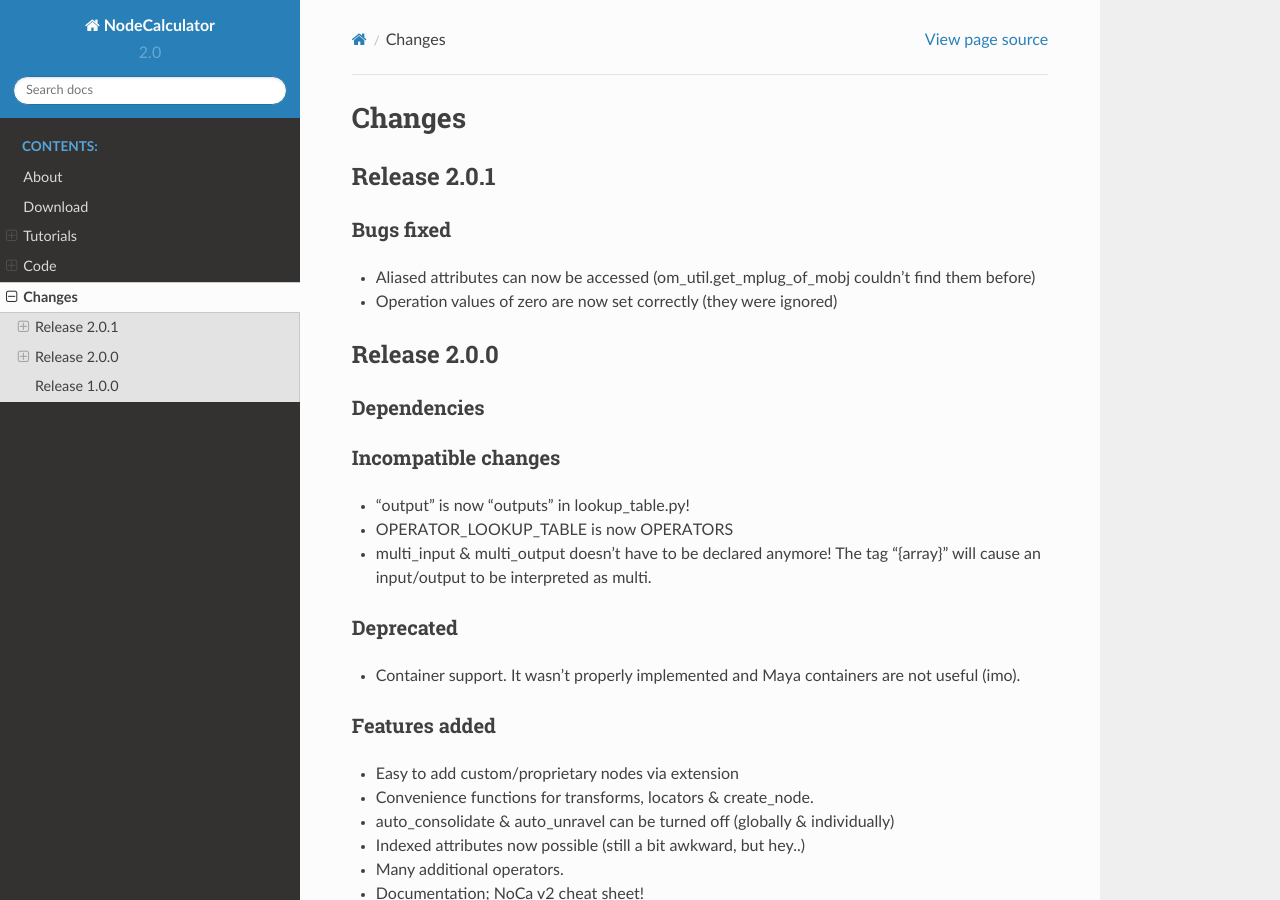
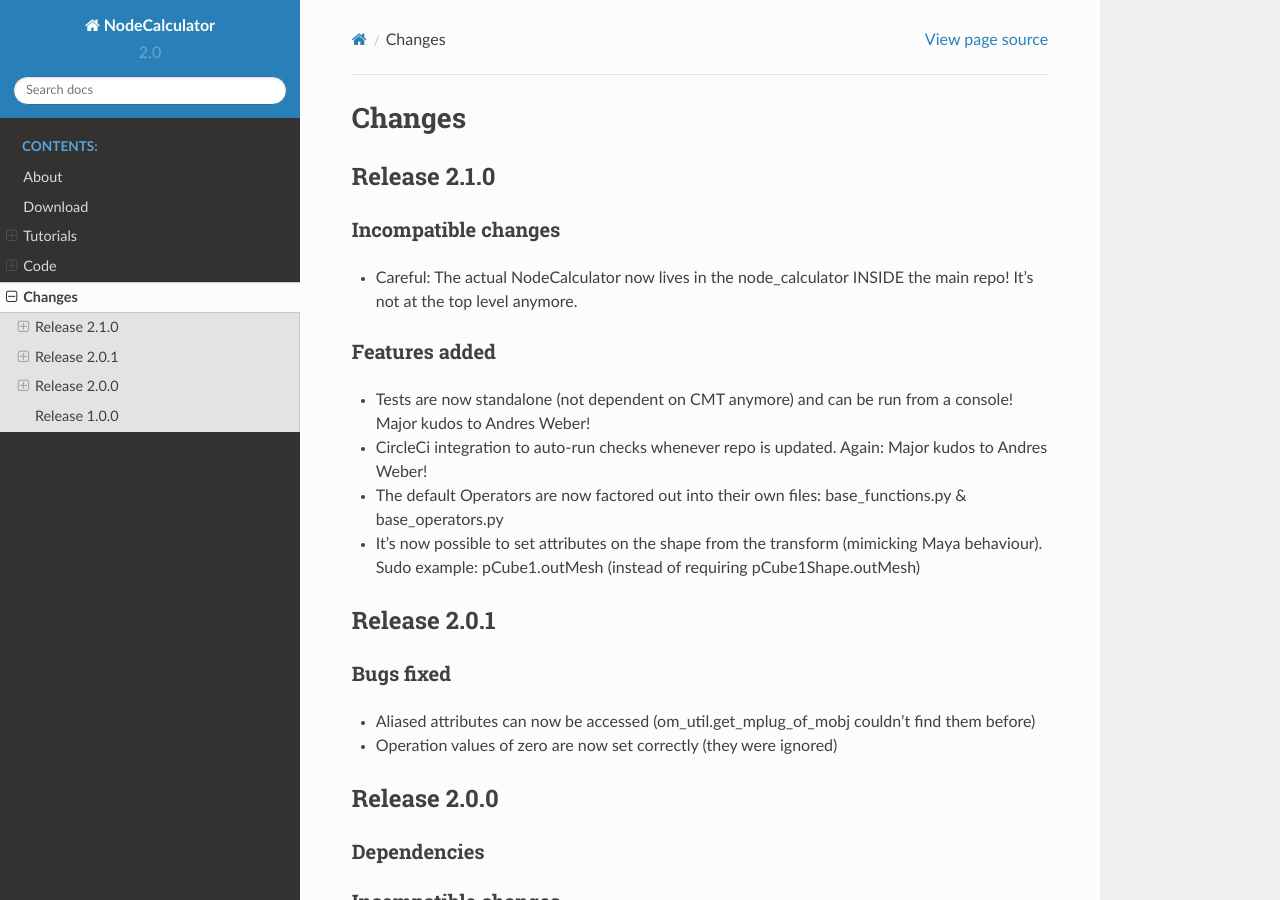
Before and after one commit to mischakolbe/node_calculator, a Sphinx documentation site: the page built from docs/changes.rst, in a window 1280 px wide and 900 px high. Built offline with Sphinx 7.4.7 and the Read the Docs theme 2.0.0, drawn with Linux system fonts in a browser that asks for light colours.

Commit message:
Added changes for Release 2.1.0

```diff
--- a/docs/changes.rst
+++ b/docs/changes.rst
@@ -1,5 +1,20 @@
 Changes
 ==============================================================================
+
+Release 2.1.0
+*************
+
+Incompatible changes
+--------------------
+* Careful: The actual NodeCalculator now lives in the node_calculator INSIDE the main repo! It's not at the top level anymore.
+
+Features added
+--------------
+* Tests are now standalone (not dependent on CMT anymore) and can be run from a console! Major kudos to Andres Weber!
+* CircleCi integration to auto-run checks whenever repo is updated. Again: Major kudos to Andres Weber!
+* The default Operators are now factored out into their own files: base_functions.py & base_operators.py
+* It's now possible to set attributes on the shape from the transform (mimicking Maya behaviour). Sudo example: pCube1.outMesh (instead of requiring pCube1Shape.outMesh)
+
 
 Release 2.0.1
 *************
```
